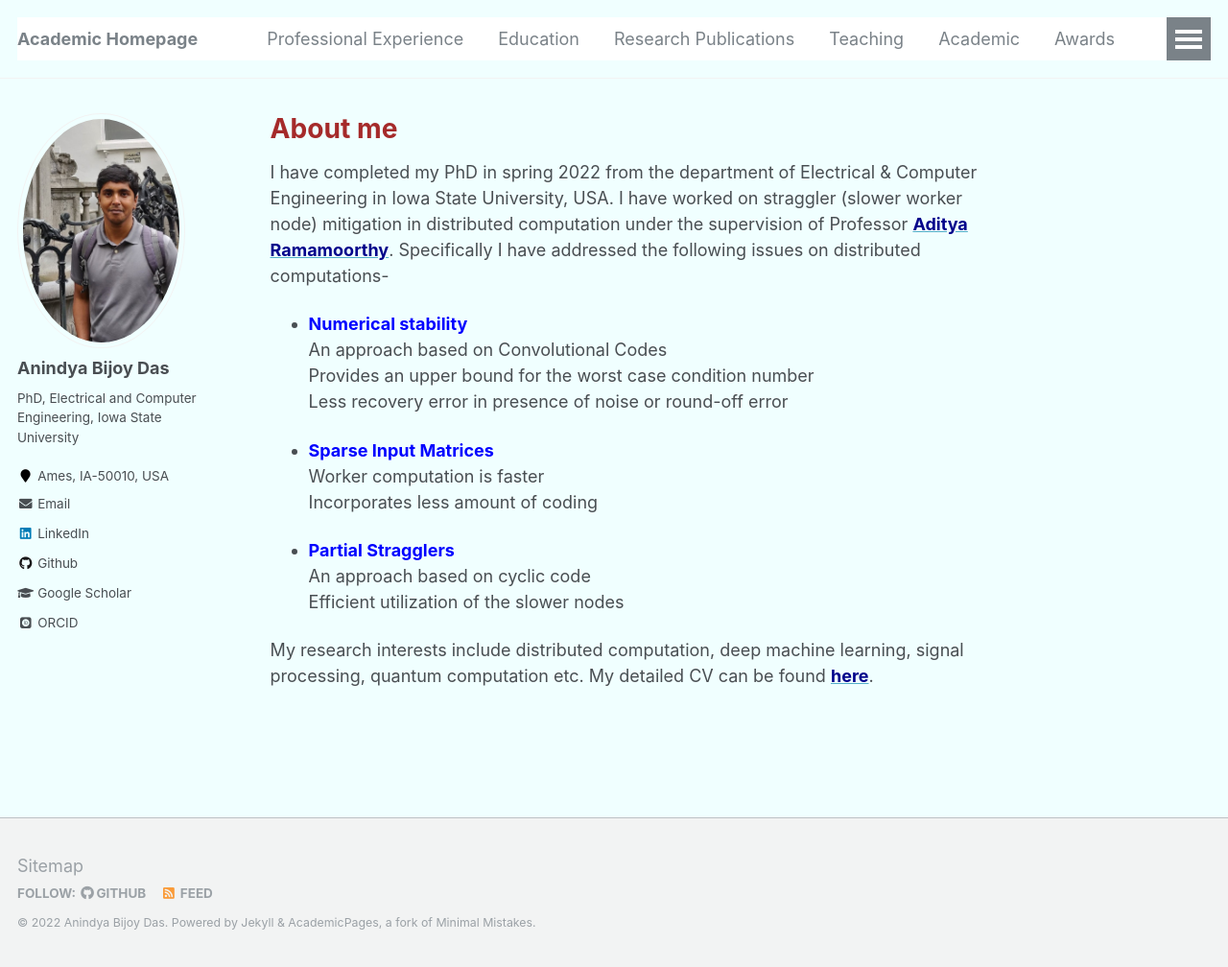
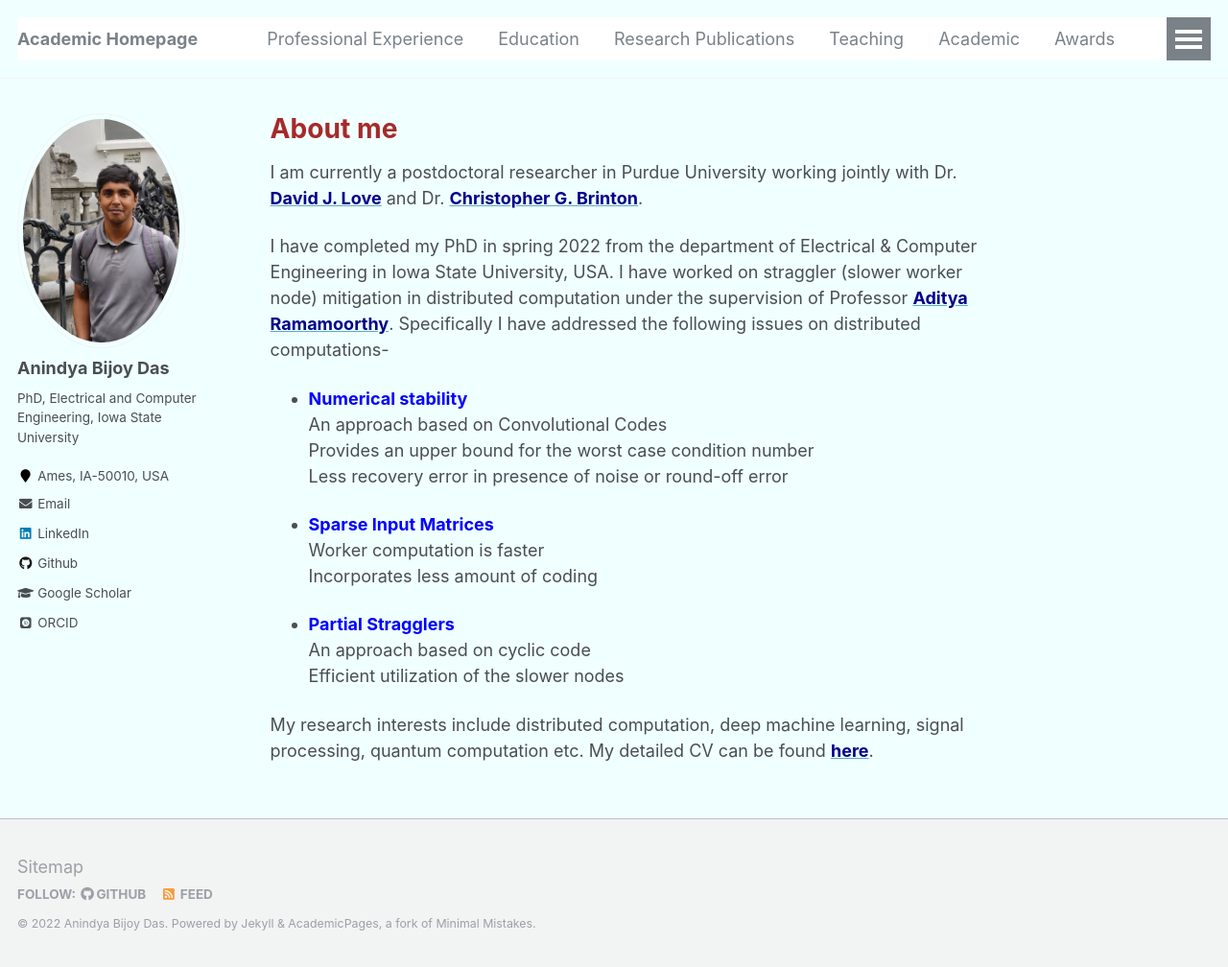
Before and after one commit to anindyabijoydas/portfolio, a Jekyll site: the page built from _pages/about.md, in a window 1280 px wide and 1008 px high. Shown: the whole window at 96% size. Built offline with Jekyll 4.4.1, drawn with Linux system fonts in a browser that asks for light colours; some web fonts are replaced.

Commit message:
Update about.md

```diff
--- a/_pages/about.md
+++ b/_pages/about.md
@@ -13,6 +13,8 @@ redirect_from:
 
 <span style="color:brown">**About me**</span>
 ======
+I am currently a postdoctoral researcher in Purdue University working jointly with Dr. [<span style="color: #00008B">**David J. Love**</span>](https://engineering.purdue.edu/~djlove/) and Dr. [<span style="color: #00008B">**Christopher G. Brinton**</span>](https://www.cbrinton.net/).
+
 I have completed my PhD in spring 2022 from the department of Electrical & Computer Engineering in Iowa State University, USA. I have worked on straggler (slower worker node) mitigation in distributed computation under the supervision of Professor [<span style="color: #00008B">**Aditya Ramamoorthy**</span>](https://www.ece.iastate.edu/adityar/). Specifically I have addressed the following issues on distributed computations-
 * <span style="color:blue">**Numerical stability**</span> <br /> An approach based on Convolutional Codes <br /> Provides an upper bound for the worst case condition number <br /> Less recovery error in presence of noise or round-off error
 
```
